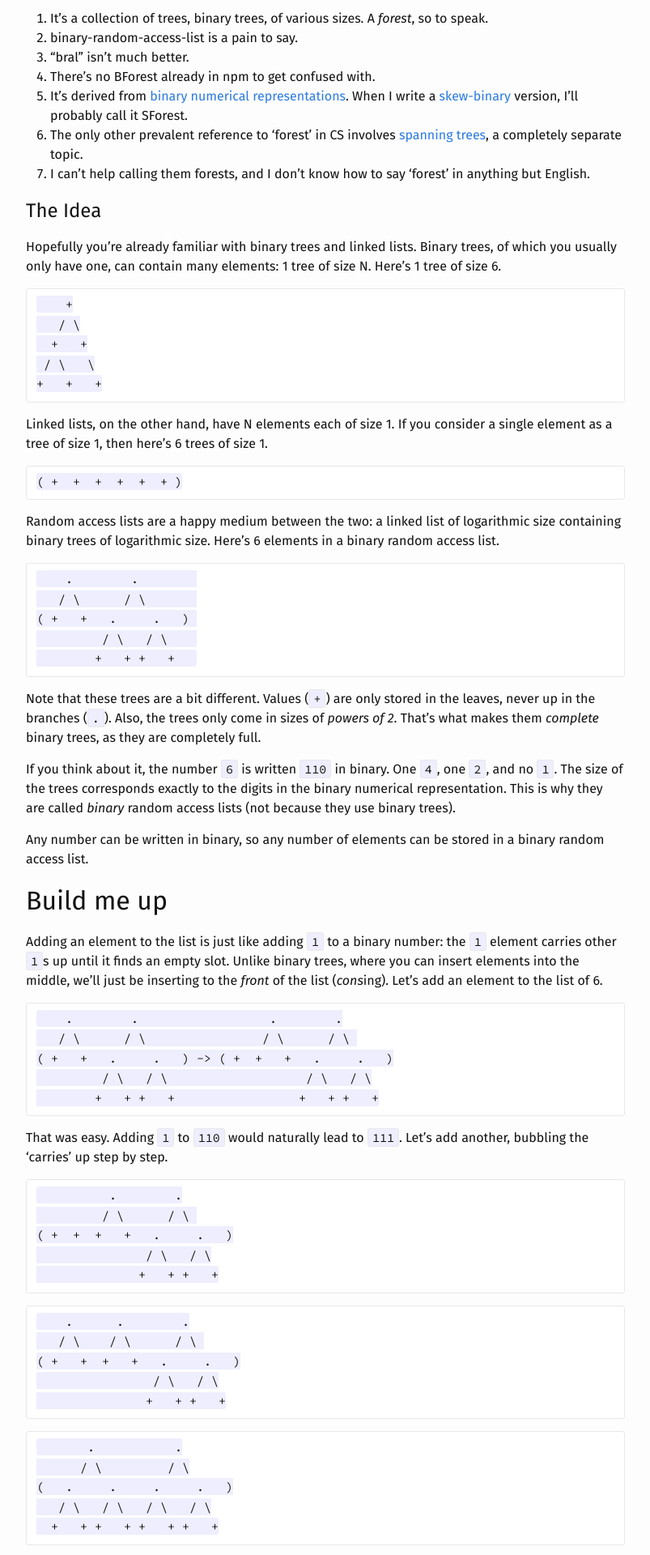
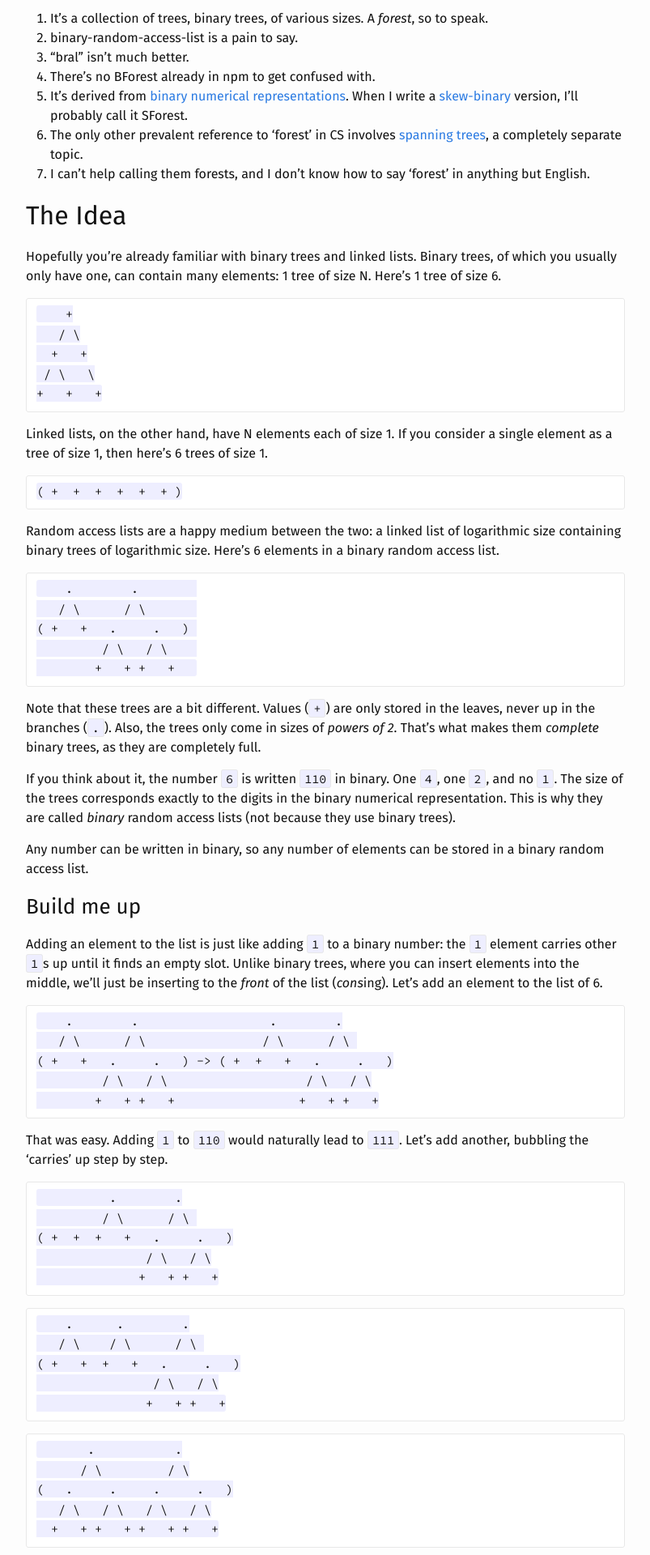
Before and after one commit to alecroy/alecroy.github.io, a Jekyll site: the page built from _posts/2015-05-14-binary-random-access-lists.md, in a window 1280 px wide. Shown: the part 387-2307 px from the top of the page at 81% size, without its empty margins (238-1041 px from the left). Built offline with Jekyll 4.4.1, drawn with Linux system fonts in a browser that asks for light colours; Markdown is read by kramdown in place of the engine named in the settings.

```diff
--- a/_posts/2015-05-13-binary-random-access-lists.md
+++ b/_posts/2015-05-14-binary-random-access-lists.md
@@ -16,7 +16,7 @@ I wrote an implementation of this data structure in JavaScript and posted it on
 1.  The only other prevalent reference to 'forest' in CS involves [spanning trees][wiki-spanning-tree], a completely separate topic.
 1.  I can't help calling them forests, and I don't know how to say 'forest' in anything but English.
 
-# The Idea
+## The Idea
 
 Hopefully you're already familiar with binary trees and linked lists.  Binary trees, of which you usually only have one, can contain many elements: 1 tree of size N.  Here's 1 tree of size 6.
 
@@ -50,7 +50,7 @@ If you think about it, the number `6` is written `110` in binary.  One `4`, one
 
 Any number can be written in binary, so any number of elements can be stored in a binary random access list.
 
-## Build me up
+### Build me up
 
 Adding an element to the list is just like adding `1` to a binary number: the `1` element carries other `1`s up until it finds an empty slot.  Unlike binary trees, where you can insert elements into the middle, we'll just be inserting to the *front* of the list (*cons*ing).  Let's add an element to the list of 6.
 
@@ -100,7 +100,7 @@ That was easy.  Adding `1` to `110` would naturally lead to `111`.  Let's add an
 
 Adding 1 to 7 (`111`) makes 8 (`1000`).
 
-## Break me down
+### Break me down
 
 Just like consing, we'll only remove elements from the *front* of the list.  This is pretty easy: in the best case, there's a single tree of size 1 just waiting to be plucked.
 
@@ -120,7 +120,7 @@ In the worst case, we take have to subtract from a tree of size N.  This is like
   X   A +   + +   + +   +                   +   + +   +
 ~~~
 
-## Indexing
+### Indexing
 
 Random access lists, given the name, should allow random access.  To look up a given index, we have to first figure out which tree it will be in.  A tree of size `S` will store indices `0 .. S-1`.  There are a logarithmic number of trees (as many as a binary number is wide), so just *finding* the right tree in a BForest of N elements will take O(log N) time.  The biggest tree we find could be as big as the entire forest (a forest of a single tree, like `N=8`), so finding the element in the correct tree will also take up to O(log N) time.
 
@@ -130,7 +130,7 @@ Taking this a bit further, notice that the `C` tree above has 3 levels: 1 with 4
 
 Adding the 2 operations (finding the tree, walking the tree), an index operation takes twice logarithmic time.  Due to math not worth talking about here, 2 \* O(log N) = O(log N); the index operation takes O(log N) time.
 
-## Updating
+### Updating
 
 Updating is basically the same as indexing, except we want to replace one element with another.  In some languages, you'd just set `element.value = newValue;`, but this is a *purely functional* data structure.  Once you create a BForest, it will not change through operations like `head`, `tail`, `cons`, `prepend`, `index`, or `update`.  These operations will return a new forest (or a single element) and leave the original forest intact.
 
@@ -164,15 +164,15 @@ Likewise for `A`, we replace `A` with `P` and copy its structure, pointing to `Q
 
 There's very little 'work' we have to do in each step, but there are as many steps as the tree is tall.  Plus it takes time to find the right tree.  So like index, the update operation takes O(log N) time.
 
-# The Code
+## The Code
 
 I'll step through the code I wrote (as of this morning).  It's only [137 sloc][bforest-js], though it could probably be a lot shorter.  I wrote it in vanilla JavaScript without libraries (though lodash might've been nice).
 
-## Laying out the data
+### Laying out the data
 
 A BForest is essentially an array.  In that array are trees.  Trees are hashes with 3 or 4 fields: `size`, `left`, `right`, and optionally a `value`.  The `left` and `right` fields should be trees, themselves (or null).  A tree of size 1 looks like `{size: 1, value: 123, left: null, right; null}`.  Branches look like `{size: somePowerOfTwo, left: leafOrBranch, right: leafOrBranch}`.
 
-## The Constructor
+### The Constructor
 
 All bforests are constructed similarly.  `new BForest()` will create an empty forest.  For convenience, `new BForest(array)` will create a new forest and preload the array into it.  It is equivalent to `new BForest().prepend(array)`.
 
@@ -193,7 +193,7 @@ BForest.prototype.isEmpty = function() {
 };
 ~~~
 
-## Head & Tail
+### Head & Tail
 
 The head of a BForest will be the left-most element on the left-most tree.  It doesn't make much sense to call head on an empty forest, so I return `null` in that case.
 
@@ -234,7 +234,7 @@ BForest.prototype.tail = function() {
 };
 ~~~
 
-## Cons
+### Cons
 
 Cons is the opposite of tail.  This is where we 'add 1'.  We get away easy if the forest doesn't have any trees of size 1.  In that case, we just add a tree of size 1 to the forest.
 
@@ -260,7 +260,7 @@ BForest.prototype.cons = function(element) {
 
 If I bubble up all the trees in the forest, I end up with just one tree, the new one.  That's those last 2 lines.
 
-## Index & Update
+### Index & Update
 
 Indexing works in two steps: finding the right tree, then finding the element within that tree.  The important thing to remember is that since a BForest is just an array of trees, any slice of that array also represents a valid BForest.  For example, if `(1 2 4)` represents a BForest of 7 elements, `(2 4)` has 6 elements, and `(4)` has 4.  The only difference is that these suffixes are smaller in size, so indices need to be adjusted down as you progress.  For example, indices 0-6 are valid on `(1 2 4)`, but only 0-3 are valid on `(4)`.  So accessing index 6 of `(1 2 4)` is the same as accessing index 5 of `(2 4)` and index 3 of `(4)`.
 
@@ -326,7 +326,7 @@ BForest.prototype.update = function(index, value) {
 
 As you can see on this last line, out-of-bounds updates do nothing.
 
-## Iter & Map
+### Iter & Map
 
 What good is an array-like data structure if you can't iterate over it?  Not much.  So I wrote two functions for doing this:
 
@@ -376,7 +376,7 @@ BForest.prototype.map = function(fn) {
 };
 ~~~
 
-## Pretty printing
+### Pretty printing
 
 I sure love me some properly formatted output.  I added a toString() method that prints a BForest just like an array.  You'll have to see the tests (test/bforest_test.js) to see more.
 
@@ -388,7 +388,7 @@ BForest.prototype.toString = function() {
 };
 ~~~
 
-# Finis
+## Finis
 
 That's it!  Thanks for reading this far down.  I'll soon get started on the skew-binary version, because they should be a bit faster.  Happy hacking.
 
```
